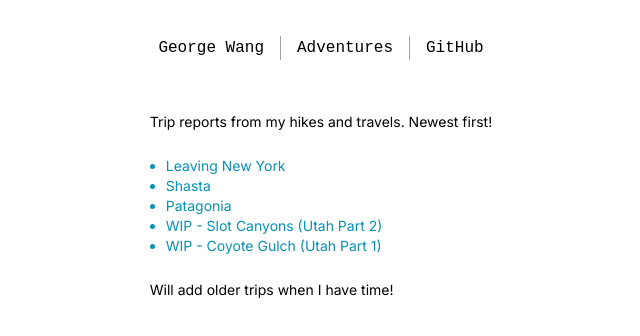
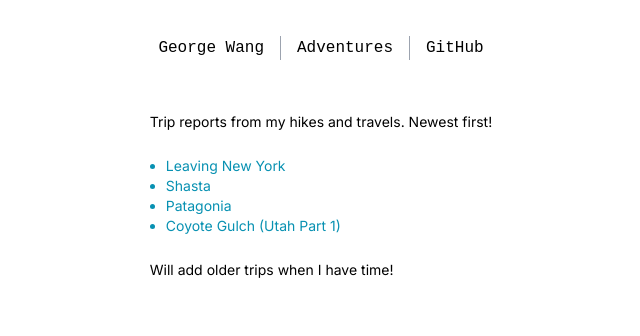
Before and after one commit to joage/website, a Next.js app: page /adventures in a window 1280 px wide. Shown: the top 336 px of the page, without its empty margins (319-959 px from the left). Built offline with nearby package versions, Linux system fonts and the light colour scheme.

Commit message:
Update list

```diff
--- a/src/app/adventures/page.tsx
+++ b/src/app/adventures/page.tsx
@@ -19,10 +19,7 @@ export default function Adventures() {
             <Link href="/adventures/pat">Patagonia</Link>
           </li>
           <li>
-            WIP - Slot Canyons (Utah Part 2)
-          </li>
-          <li>
-            WIP - Coyote Gulch (Utah Part 1)
+            <Link href="/adventures/utah-1">Coyote Gulch (Utah Part 1)</Link>
           </li>
         </ul>
         <p>Will add older trips when I have time!</p>
```
